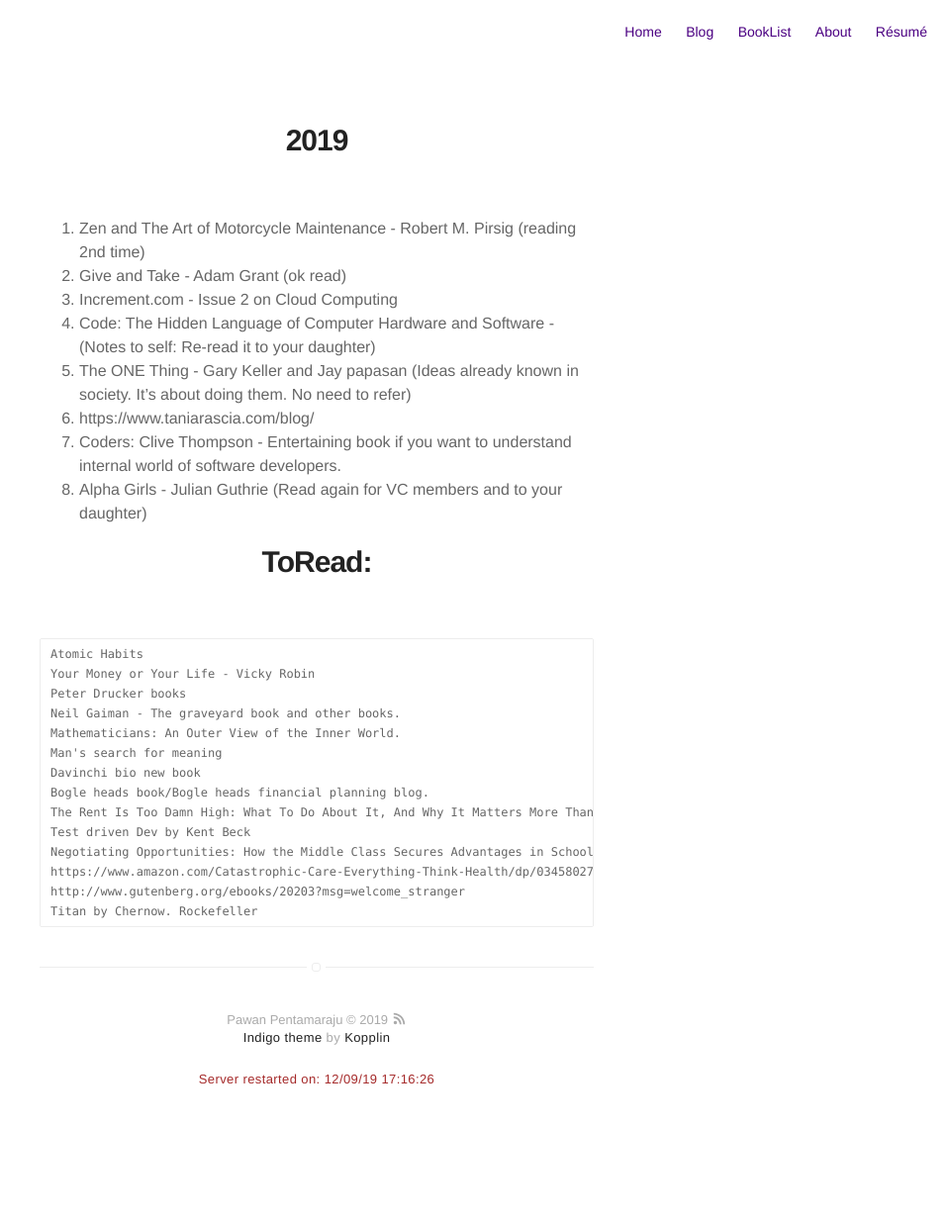
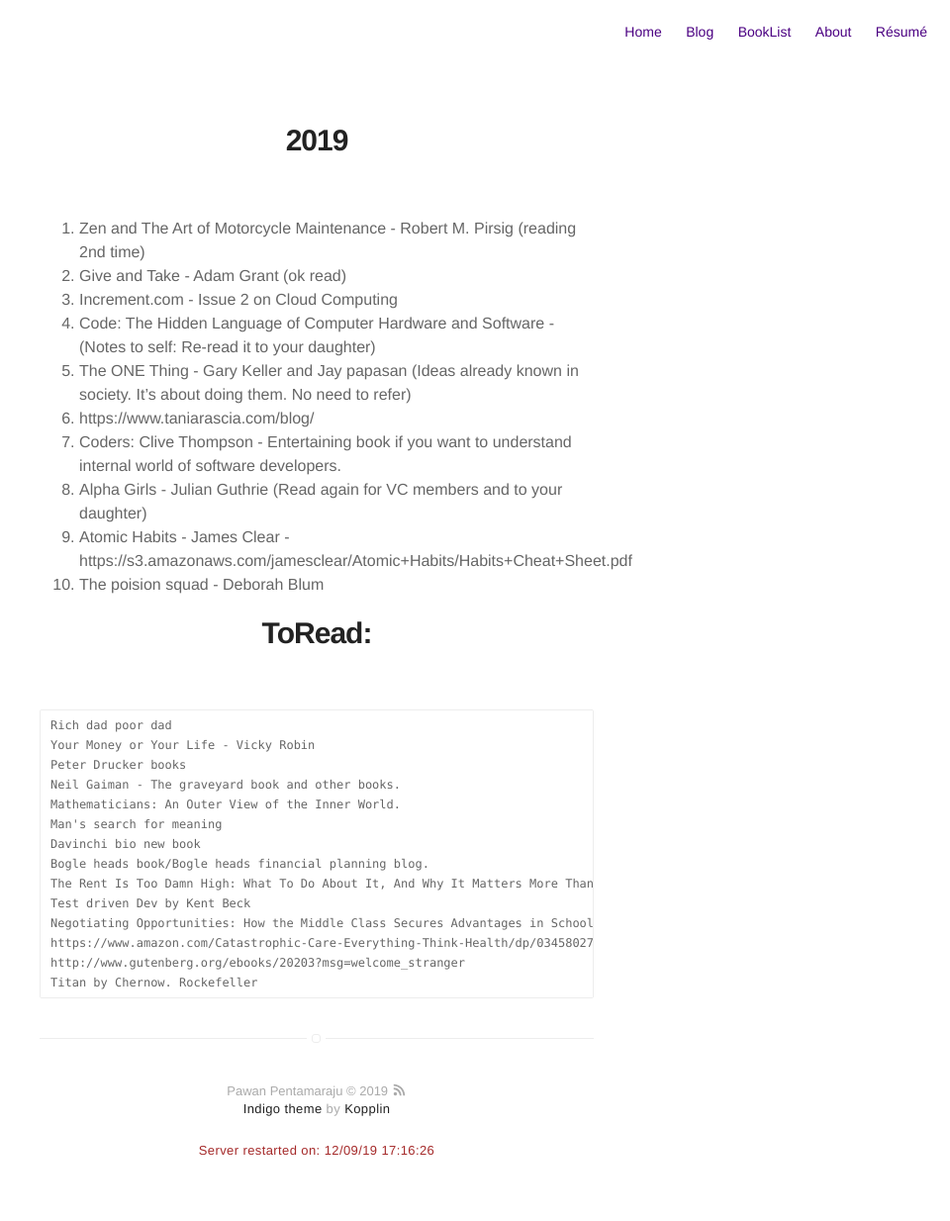
Before and after one commit to pawanpe/pawanpe.github.io, a Jekyll site: the page built from booklist/2019/books.markdown, in a window 1280 px wide. Shown: the whole page at 99% size, without its empty margins (320-1280 px from the left). Built offline with Jekyll 4.4.1, drawn with Linux system fonts in a browser that asks for light colours; before the commit the page ends 1162 px from its top, so only the background shows below that.

Commit message:
update books for  Dec 2019

```diff
--- a/booklist/2019/books.markdown
+++ b/booklist/2019/books.markdown
@@ -13,9 +13,11 @@ layout: page
 6. https://www.taniarascia.com/blog/
 7. Coders: Clive Thompson - Entertaining book if you want to understand internal world of software developers.
 8. Alpha Girls - Julian Guthrie (Read again for VC members and to your daughter)
+9. Atomic Habits - James Clear - https://s3.amazonaws.com/jamesclear/Atomic+Habits/Habits+Cheat+Sheet.pdf
+10. The poision squad - Deborah Blum
 
 # ToRead:
-    Atomic Habits
+    Rich dad poor dad
     Your Money or Your Life - Vicky Robin
     Peter Drucker books
     Neil Gaiman - The graveyard book and other books.
```
